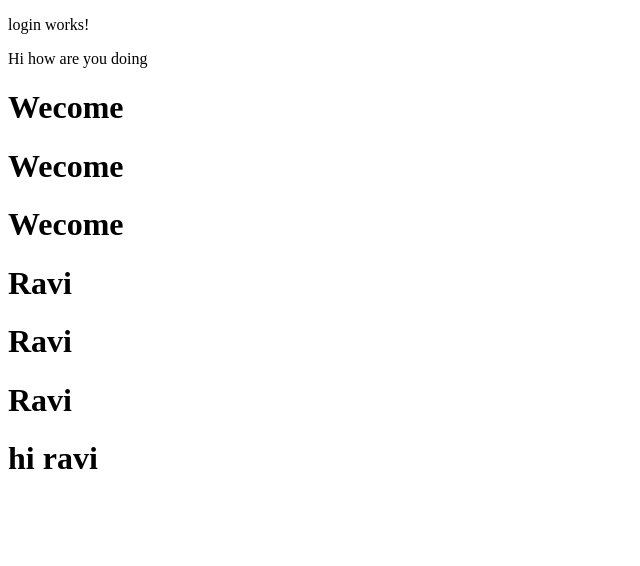
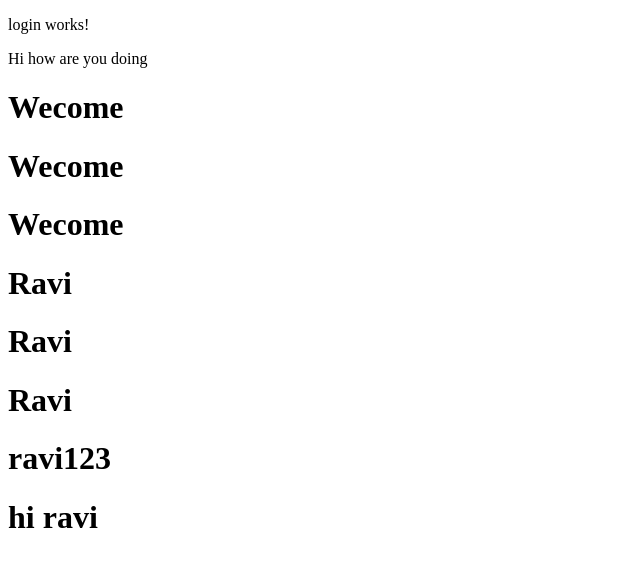
Before and after one commit to Vishal8283/schoolmgt, an Angular app: page /login in a window 1280 px wide. Shown: the top 566 px of the page, without its empty margins (0-640 px from the left). Built offline with nearby package versions, Linux system fonts and the light colour scheme.

Commit message:
Update login.component.html

```diff
--- a/src/app/login/login.component.html
+++ b/src/app/login/login.component.html
@@ -10,5 +10,6 @@
 <h1>Ravi</h1>
 <h1>Ravi</h1>
 <h1>Ravi</h1>
+<h1>ravi123</h1>
 
 <h1>hi ravi</h1>
```
